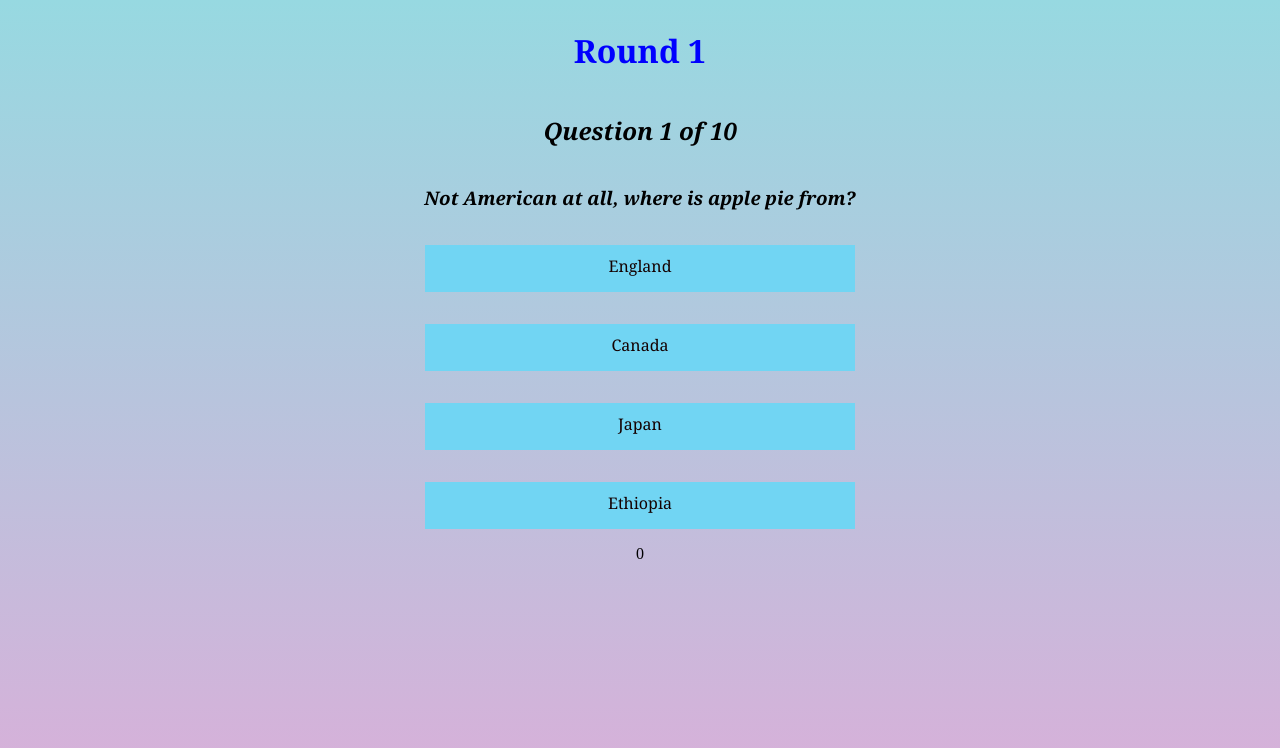
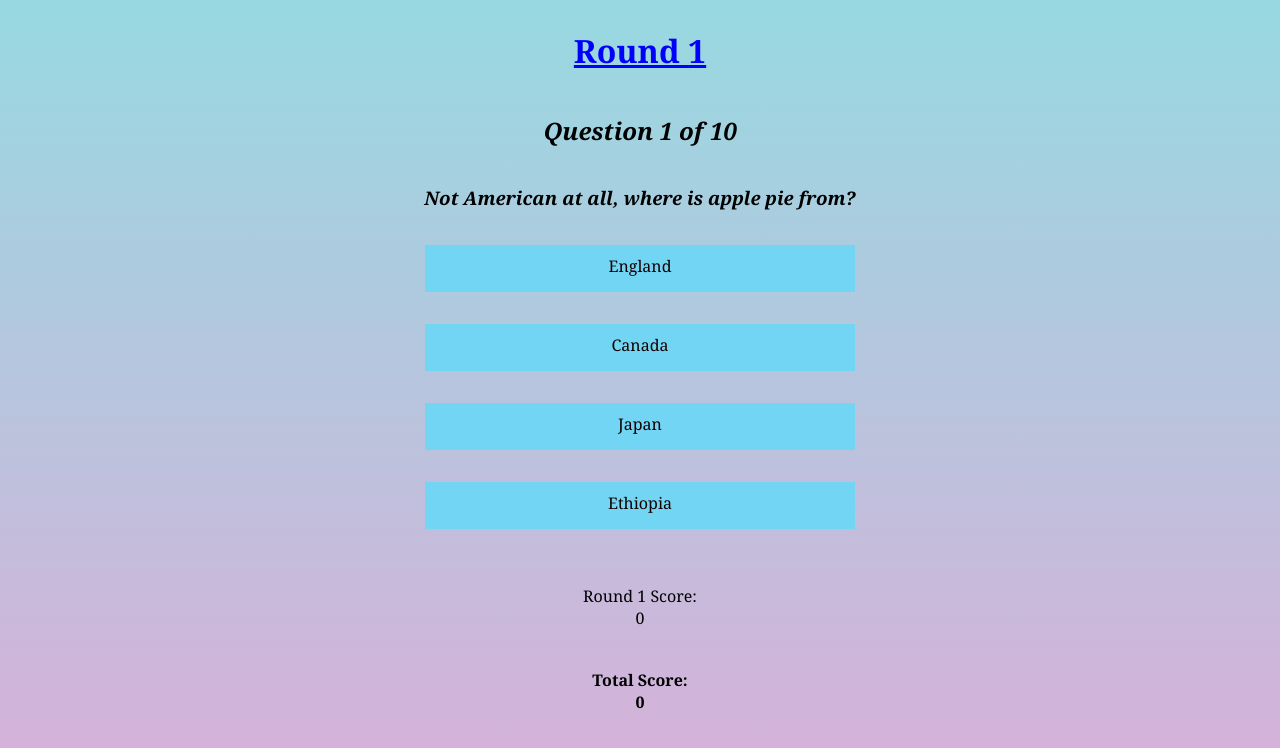
Before and after one commit to cschreger/Tandem-Challenge, a React (Create React App) app in the folder trivia-tandem/: page / in a window 1280 px wide. Shown: the top 748 px of the page. Built offline with nearby package versions, Linux system fonts and the light colour scheme.

Commit message:
Functionality pre correct-answer

```diff
--- a/trivia-tandem/src/quiz.js
+++ b/trivia-tandem/src/quiz.js
@@ -7,17 +7,13 @@ export class Quiz extends React.Component {
         super(props)
 
         this.state = {
-            selectedAnswer: null,
             currIndex: 0,
-            round: 1,
             questionNum: 1,
             options: [],
-            quizEnd: false,
+            roundScore: 0,
+            round: 1,
             score: 0,
-            disabled: true
         }
-
-        this.gameFinish = this.gameFinish.bind(this);
     }
 
 
@@ -26,31 +22,12 @@ export class Quiz extends React.Component {
     }
 
 
-
-    // componentDidUpdate(prevProps, prevState) {
-    //     const {currIndex} = this.state;
-    //     debugger
-    //     if (currIndex !== prevState.currIndex) {
-    //         debugger
-    //         this.setState({
-    //             question: quizQuestions[currIndex].question,
-    //             options: this.answerShuffle(
-    //                 quizQuestions[currIndex].incorrect,
-    //                 quizQuestions[currIndex].correct
-    //                 ),
-    //             answer: quizQuestions[currIndex].correct
-    //         })
-    //     }
-    // }
-
     answerShuffle(choices, correct) {
         let options = choices.concat(correct);
-        debugger
         for (let i = options.length - 1; i > 0; i--) {
             const j = Math.floor(Math.random() * (i + 1));
             [options[i], options[j]] = [options[j], options[i]];
         }
-        debugger
         return options;
     }
 
@@ -70,26 +47,18 @@ export class Quiz extends React.Component {
 
 
     handleNextQuestion = (choice) => {
-        const {selectedAnswer, answer} = this.state;
+        const {answer} = this.state;
 
-        this.setState({
-            selectedAnswer: choice,
-            disabled: false
-        })
-
-        debugger
         if (choice === answer) {
             this.setState ({
-                score: this.state.score += 1
+                score: this.state.score += 1,
+                roundScore: this.state.roundScore += 1
             })
         }
-
-        debugger
 
         this.setState({
             currIndex: this.state.currIndex += 1,
             questionNum: this.state.questionNum += 1,
-            selectedAnswer: null,
             question: quizQuestions[this.state.currIndex].question,
             options: this.answerShuffle(
                 quizQuestions[this.state.currIndex].incorrect,
@@ -97,28 +66,17 @@ export class Quiz extends React.Component {
             ),
             answer: quizQuestions[this.state.currIndex].correct
         })
-        debugger
-    }
 
-
-    handleFinish = () => {
-        if (this.state.questionNum === quizQuestions.length - 1) {
+        if (this.state.questionNum === 11){
             this.setState({
-                currIndex: this.state.currIndex += 1,
-                questionNum: this.state.questionNum += 1,
-                selectedAnswer: null
-            })
-        } else {
-            this.setState({
-                currIndex: this.state.currIndex += 1,
-                questionNum: this.state.questionNum += 1,
-                selectedAnswer: null
+                roundScore: 0,
+                round: 2
             })
         }
     }
 
+
     gameFinish = () => {
-        debugger
         return (
             <div>
                 Thank you for playing!!
@@ -128,13 +86,14 @@ export class Quiz extends React.Component {
 
 
     render() {
-        const {options, question, score, round, questionNum} = this.state;
+        const {options, question, score, roundScore, round, questionNum} = this.state;
 
         return (
         <div className='question-wrapper'>
             <h1>Round {round}</h1>
             <h2>Question {`${questionNum > 10 ? questionNum - 10 : questionNum}`} of 10</h2>
             <h3>{question}</h3>
+
             <div className='options-wrapper'>
                 <p onClick={this.handleNextQuestion.bind(null, options[0])} className='choice'>{options[0]}</p>
                 <p onClick={this.handleNextQuestion.bind(null, options[1])} className='choice'>{options[1]}</p>
@@ -142,20 +101,16 @@ export class Quiz extends React.Component {
                 <p onClick={this.handleNextQuestion.bind(null, options[3])} className='choice'>{options[3]}</p>
             </div>
 
+            <div className='round-score'>
+                <span>Round {round} Score: </span>
+                <span>{roundScore}</span>
+            </div>
 
-            {questionNum === 10 &&
-            <button onClick={this.handleFinish}>
-                Finish Round
-            </button>
-            }
+            <div className='total-score'>
+                <span>Total Score: </span>
+                <span>{score}</span>
+            </div>
 
-            {questionNum === 20 &&
-            <button onClick={this.gameFinish}>
-                Finish Game
-            </button>
-            }
-
-        <span>{score}</span>
         </div>
         )
     }
--- a/trivia-tandem/src/styles.css
+++ b/trivia-tandem/src/styles.css
@@ -9,6 +9,7 @@ body {
 h1 {
     color: blue;
     font-family: 'Noto Serif', serif;
+    text-decoration: underline;
 }
 
 h2, h3 {
@@ -43,3 +44,16 @@ h2, h3 {
     font-family: 'Noto Serif', serif;
 
 }
+
+.round-score, .total-score {
+    font-family: 'Noto Serif', serif;
+    padding-top: 40px;
+    font-weight: 400;
+    display: flex;
+    flex-direction: column;
+    align-items: center;
+}
+
+.total-score {
+    font-weight: 700;
+}
```
Also changed, not shown: trivia-tandem/public/index.html (+0 -13 lines), 2 other files (tests, documents, lock files or other folders).
